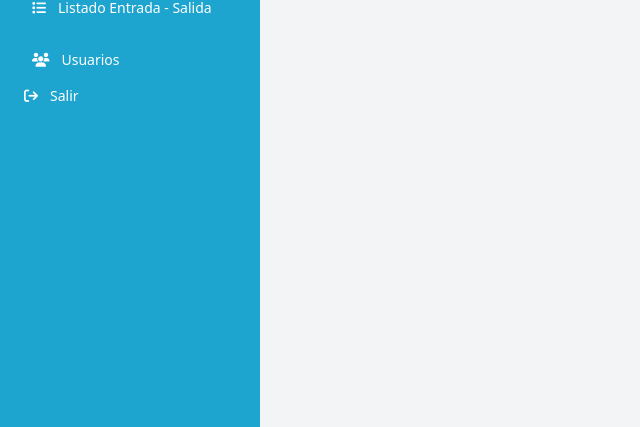
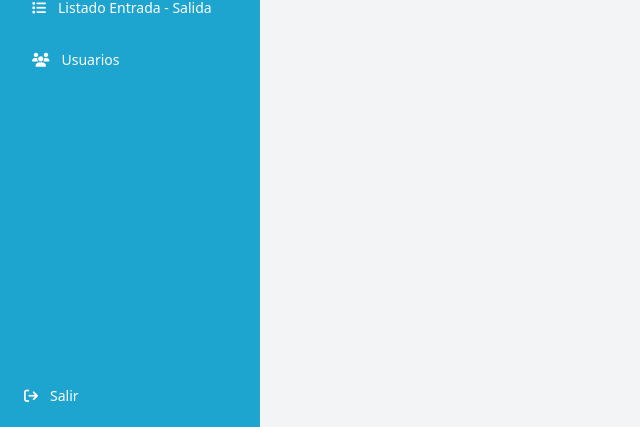
Before and after one commit to Plaquitas19/rumipark, a React (Create React App) app: page /dashboard in a window 1280 px wide. Shown: the part 370-797 px from the top of the page, without its empty margins (0-640 px from the left). Built offline with nearby package versions, Linux system fonts and the light colour scheme.

Commit message:
Cambios en el sidebar

```diff
--- a/src/components/Sidebar.jsx
+++ b/src/components/Sidebar.jsx
@@ -18,9 +18,9 @@ function Sidebar() {
     <div>
       {/* Barra lateral */}
       <div
-        className={`fixed top-0 left-0 h-screen w-[200px] sm:w-[230px] lg:w-[260px] bg-[#1da4cf] text-white flex flex-col justify-between p-4 z-10 ${
-          isMenuOpen ? "block" : "hidden"
-        } lg:block`}
+        className={`fixed top-0 left-0 h-screen w-[200px] sm:w-[230px] lg:w-[260px] bg-[#1da4cf] text-white flex flex-col justify-between p-4 z-10 transform ${
+          isMenuOpen ? "translate-x-0" : "-translate-x-full"
+        } lg:translate-x-0 transition-transform duration-300`}
       >
         {/* Contenido superior */}
         <div>
@@ -55,8 +55,8 @@ function Sidebar() {
           </nav>
         </div>
 
-        {/* Botón "Salir" con la misma estructura que los demás */}
-        <div>
+        {/* Botón "Salir" posicionado al fondo */}
+        <div className="mt-auto">
           <Link
             to="#"
             onClick={handleLogout} // Lógica de cierre de sesión
--- a/src/components/VehicleTable.jsx
+++ b/src/components/VehicleTable.jsx
@@ -99,7 +99,7 @@ function VehicleTable() {
   }
 
   return (
-    <div className="bg-white shadow-md rounded-lg p-6 mx-auto max-w-full overflow-hidden">
+    <div className="bg-white shadow-md rounded-lg p-6 mx-auto max-w-full overflow-x-auto">
       <table className="table-auto w-full text-sm text-gray-700">
         <thead>
           <tr className="bg-blue-50 text-blue-800">
@@ -126,7 +126,7 @@ function VehicleTable() {
                   index % 2 === 0 ? "bg-white" : "bg-blue-50"
                 } hover:bg-blue-200 transition-colors duration-300`}
               >
-                <td className="py-2 px-4 border-b flex items-center">
+                <td className="py-2 px-4 border-b flex items-center break-words">
                   <i className="fas fa-car text-blue-500 mr-2"></i>
                   {vehicle.plate}
                 </td>
@@ -148,11 +148,11 @@ function VehicleTable() {
                     {vehicle.status}
                   </span>
                 </td>
-                <td className="py-2 px-4 border-b flex items-center">
+                <td className="py-2 px-4 border-b flex items-center break-words">
                   <i className="fas fa-calendar-alt text-blue-500 mr-2"></i>
                   {vehicle.date}
                 </td>
-                <td className="py-2 px-4 border-b flex items-center">
+                <td className="py-2 px-4 border-b flex items-center break-words">
                   <i className="fas fa-clock text-green-500 mr-2"></i>
                   {vehicle.time}
                 </td>
```
